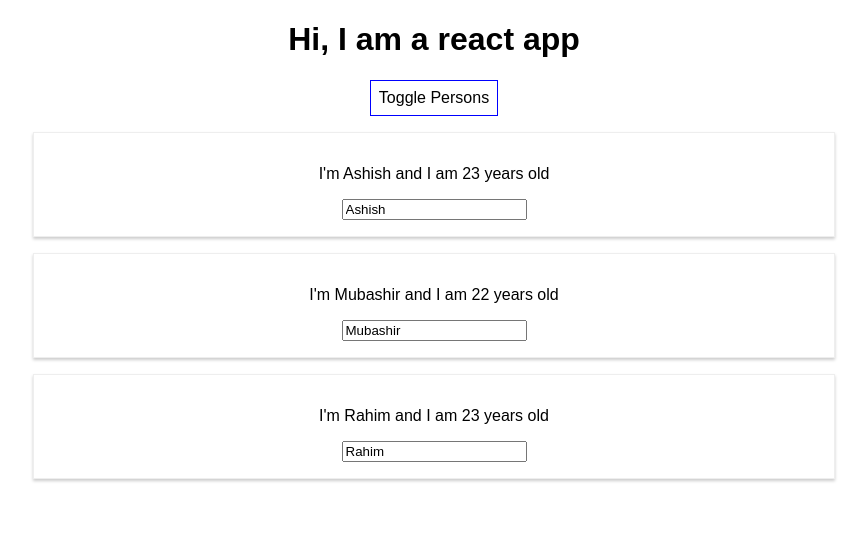
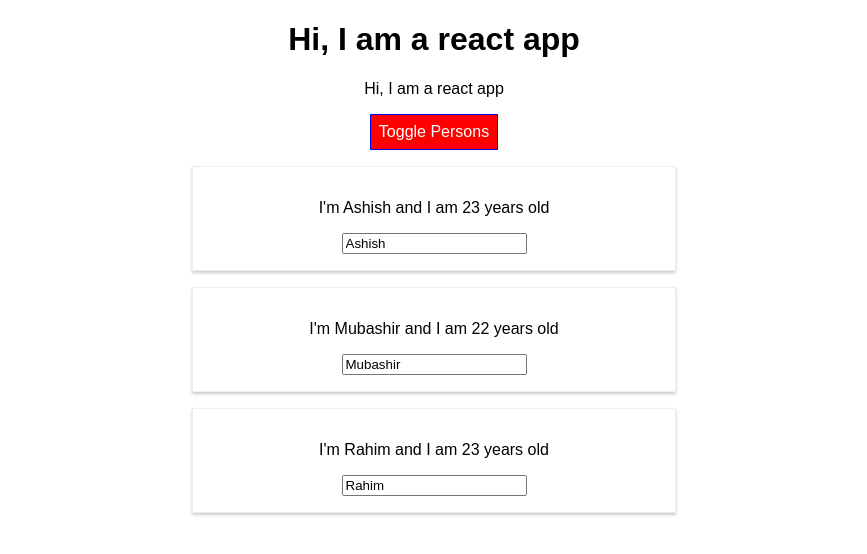
Before and after one commit to MubashirAR/learningReact, a React (Create React App) app in the folder practice/: page / in a window 1280 px wide. Both pictures are taken after a click on the button "Toggle Persons". Shown: the top 554 px of the page, without its empty margins (206-1073 px from the left). Built offline with nearby package versions, Linux system fonts and the light colour scheme.

Commit message:
dynamic classes and radium

```diff
--- a/practice/package.json
+++ b/practice/package.json
@@ -3,6 +3,7 @@
   "version": "0.1.0",
   "private": true,
   "dependencies": {
+    "radium": "^0.24.1",
     "react": "^16.4.2",
     "react-dom": "^16.4.2",
     "react-scripts": "1.1.5"
--- a/practice/src/App.css
+++ b/practice/src/App.css
@@ -1,3 +1,11 @@
 .App {
   text-align: center;
 }
+
+.red{
+  color: red;
+}
+
+.bold{
+  font-weight: bold;
+}
--- a/practice/src/App.js
+++ b/practice/src/App.js
@@ -1,5 +1,6 @@
 import React, { Component } from 'react';
 import './App.css';
+import Radium, {StyleRoot} from 'radium'
 import Person from './Person/Person';
 
 class App extends Component {
@@ -50,19 +51,24 @@
   render() {
 
     const style = {
-      backgroundColor: 'white',
+      backgroundColor: 'green',
+      color:'white',
       font: 'inherit',
       border: '1px solid blue',
       padding: '8px',
-      cursor: 'pointer'
+      cursor: 'pointer',
+      ':hover': {
+        backgroundColor: 'lightgreen',
+        color: 'black'
+      }
     }
 
     let persons = null;
 
-    for (let index = 0; index < this.state.persons.length; index++) {
+    // for (let index = 0; index < this.state.persons.length; index++) {
 
 
-    }
+    // }
     if (this.state.showPersons) {
       persons = ( <div>
         {
@@ -78,19 +84,31 @@
           })
         }
           </div> )
+        style.backgroundColor = 'red';
+        style[':hover'].backgroundColor = 'salmon';
+    }
+    let classes = []
+    if (this.state.persons.length <= 2) {
+      classes.push('red');
+    }
+    if(this.state.persons.length <=1 ) {
+      classes.push('bold');
     }
 
     return (
+      <StyleRoot>
       <div className="App">
         <h1> Hi, I am a react app</h1>
+        <p className={classes.join(' ')}> Hi, I am a react app</p>
         <button
         style={style}
         onClick={this.togglePersonsHandler} >Toggle Persons</button>
         {persons}
       </div>
+      </StyleRoot>
     );
     // return React.createElement('div',{className: 'App'},React.createElement('h1',null, 'Hi, I am a react app!!!!!!'))
   }
 }
 
-export default App;
+export default Radium(App);
--- a/practice/src/Person/Person.js
+++ b/practice/src/Person/Person.js
@@ -1,10 +1,17 @@
 import React, { Component } from 'react';
 import './Person.css';
+import Radium from 'radium'
 const person = (props) => {
-    return <div className="Person">
+    const style = {
+        '@media (min-width: 500px)': {
+            width: '450px',
+
+        }
+    }
+    return <div className="Person" style={style}>
         <p onClick={props.click}> I'm {props.name} and I am {props.age} years old </p>
         <p>{props.children}</p>
         <input value={props.name} type="text" onChange={props.nameChanged}/>
     </div>
 };
-export default person;
+export default Radium(person);
```
Also changed, not shown: 1 other file (tests, documents, lock files or other folders).
